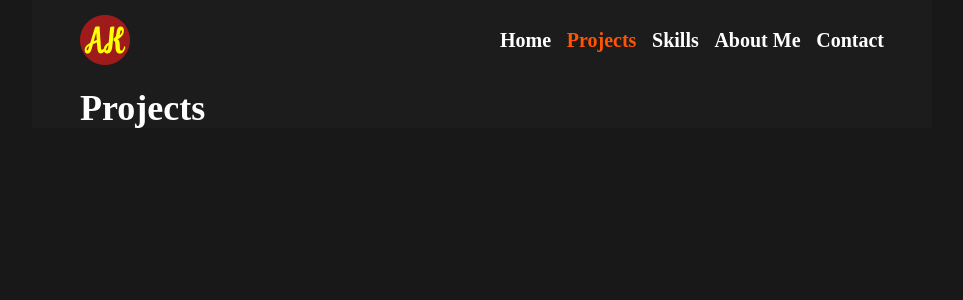
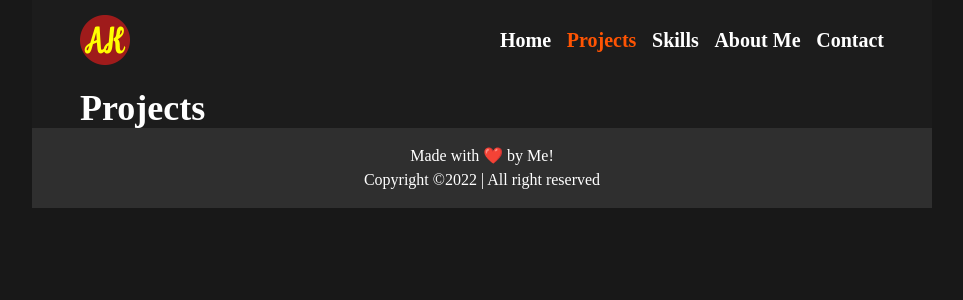
Before and after one commit to AlanusK/my-portfolio, a React (Create React App) app: page /projects in a window 1280 px wide. Shown: the top 300 px of the page, without its empty margins (158-1121 px from the left). Built offline with nearby package versions, Linux system fonts and the light colour scheme.

Commit message:
add footer

```diff
--- a/src/App.js
+++ b/src/App.js
@@ -1,5 +1,6 @@
 import { BrowserRouter as Router, Routes, Route } from "react-router-dom";
 import { Header } from "./components/header/Header";
+import { Footer } from "./components/footer/Footer";
 import { Home } from "./pages/home";
 import { Projects } from "./pages/projects";
 
@@ -14,7 +15,7 @@ export default function App() {
             <Route path='/projects' element={<Projects />} />
           </Routes>
         </main>
-        {/* <Footer /> */}
+        <Footer />
       </Router>
     </div>
   )
--- /dev/null
+++ b/src/components/footer/Footer.js
@@ -0,0 +1,11 @@
+// dependencies
+import React from 'react';
+
+export const Footer = () => {
+    return (
+        <div className='h-20 bg-black-darker flex flex-col items-center justify-center -mx-12'>
+            <p>Made with ❤️ by Me! </p>
+            <p>Copyright ©{new Date().getFullYear()} | All right reserved</p>
+        </div>
+    )
+}
--- /dev/null
+++ b/src/components/footer/index.js
@@ -0,0 +1 @@
+export { Footer } from './Footer';
```
